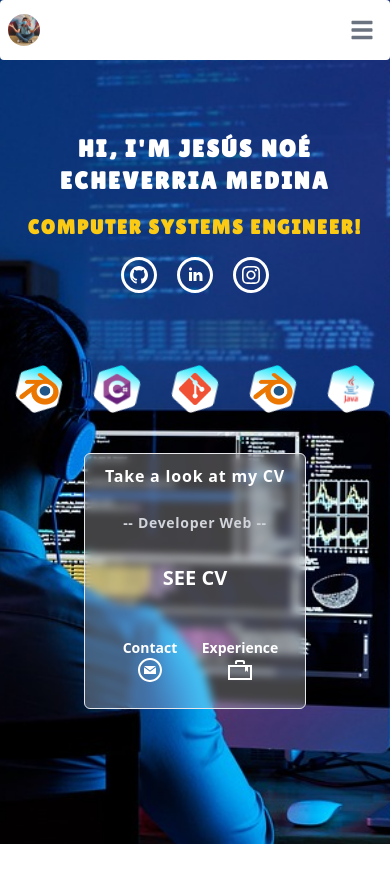
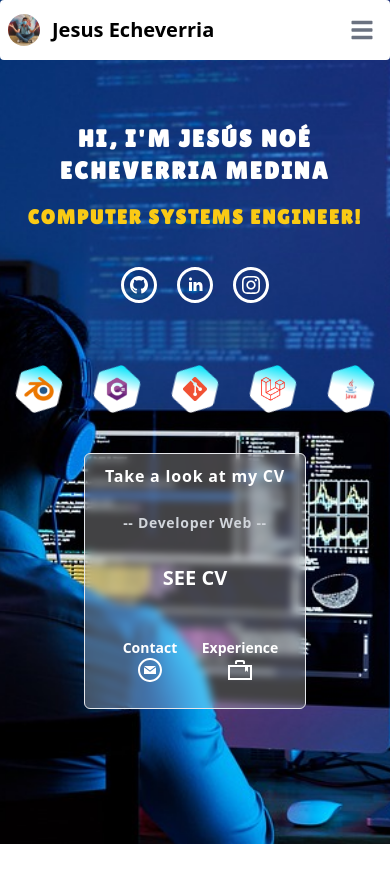
Before and after one commit to EcheverriaJesus/JesusEcheverria.github.io, a React (Create React App) app: page / in a window 390 px wide. Shown: the top 882 px of the page. Built offline with nearby package versions, Linux system fonts and the light colour scheme; a web font is replaced by a local one.

Commit message:
Solucion de imagenes y nombre en el navbar

```diff
--- a/src/App.css
+++ b/src/App.css
@@ -12,10 +12,13 @@
   background-position: center;
 }
 
-@media (prefers-reduced-motion: no-preference) {
+/* @media (prefers-reduced-motion: no-preference) {
   .App-logo {
     animation: App-logo-spin infinite 20s linear;
   }
+} */
+.App-logo {
+  animation: App-logo-spin infinite 20s linear;
 }
 
 @keyframes App-logo-spin {
--- a/src/App.js
+++ b/src/App.js
@@ -15,7 +15,7 @@ function App() {
           <section className="flex py-5 w-full sm:py-24 md:w-2/3 flex-col justify-center items-center gap-4">
             <h2 className="text-center text-2xl lg:text-3xl text-white font-bold letter font-LilitaOne tracking-widest">HI, I'M JESÚS NOÉ ECHEVERRIA MEDINA</h2>
             <h2 className="text-center text-xl lg:text-2xl text-yellow-300 font-semibold font-LilitaOne tracking-widest">COMPUTER SYSTEMS ENGINEER!</h2>
-            <article className="flex gap-5">
+            <article className="flex gap-5 pt-5">
               <Button_Icon url="https://github.com/EcheverriaJesus" path="M12 2c5.514 0 10 4.486 10 10s-4.486 10-10 10-10-4.486-10-10 4.486-10 10-10zm0-2c-6.627 0-12 5.373-12 12s5.373 12 12 12 12-5.373 12-12-5.373-12-12-12zm0 6c-3.313 0-6 2.686-6 6 0 2.651 1.719 4.9 4.104 5.693.3.056.396-.13.396-.289v-1.117c-1.669.363-2.017-.707-2.017-.707-.272-.693-.666-.878-.666-.878-.544-.373.041-.365.041-.365.603.042.92.619.92.619.535.917 1.403.652 1.746.499.054-.388.209-.652.381-.802-1.333-.152-2.733-.667-2.733-2.965 0-.655.234-1.19.618-1.61-.062-.153-.268-.764.058-1.59 0 0 .504-.161 1.65.615.479-.133.992-.199 1.502-.202.51.002 1.023.069 1.503.202 1.146-.776 1.648-.615 1.648-.615.327.826.121 1.437.06 1.588.385.42.617.955.617 1.61 0 2.305-1.404 2.812-2.74 2.96.216.186.412.551.412 1.111v1.646c0 .16.096.347.4.288 2.383-.793 4.1-3.041 4.1-5.691 0-3.314-2.687-6-6-6z" />
 
               <Button_Icon url="https://www.linkedin.com/in/jesus-echeverria/" path="M12 2c5.514 0 10 4.486 10 10s-4.486 10-10 10-10-4.486-10-10 4.486-10 10-10zm0-2c-6.627 0-12 5.373-12 12s5.373 12 12 12 12-5.373 12-12-5.373-12-12-12zm-2 8c0 .557-.447 1.008-1 1.008s-1-.45-1-1.008c0-.557.447-1.008 1-1.008s1 .452 1 1.008zm0 2h-2v6h2v-6zm3 0h-2v6h2v-2.861c0-1.722 2.002-1.881 2.002 0v2.861h1.998v-3.359c0-3.284-3.128-3.164-4-1.548v-1.093z" />
@@ -33,7 +33,7 @@ function App() {
             "/JesusEcheverria.github.io/Images/Blender.png",
             "/JesusEcheverria.github.io/Images/C.png",
             "/JesusEcheverria.github.io/Images/Git.png",
-            "/JesusEcheverria.github.io/Images/Blender.png",
+            "/JesusEcheverria.github.io/Images/Laravel.png",
             "/JesusEcheverria.github.io/Images/Java.png"
           ].map((image, index) => (
             <Logo_Tecnology key={index} image={image} alt="" />
--- a/src/Components/Logo_Tecnology.js
+++ b/src/Components/Logo_Tecnology.js
@@ -3,7 +3,7 @@ import React from 'react';
 export default function Logo_Tecnology(props) {
   return (
     <div className="flex justify-center items-center">
-       <svg className="App-logo flex absolute cuadro_girar2 w-12 h-12 sm:w-24 h-28 md:w-32 h-32" id="SvgjsSvg2170" viewBox="0 0 499.772 499.772" width="200" height="200">
+       <svg className="flex absolute App-logo w-12 h-12 sm:w-24 h-28 md:w-32 h-32" id="SvgjsSvg2170" viewBox="0 0 499.772 499.772" width="200" height="200">
         <path
           d="M492.692 223.646 394.345 52.979a53.123 53.123 0 0 0-46.08-26.667H151.572a53.12 53.12 0 0 0-46.08 26.027L7.145 223.006a53.333 53.333 0 0 0 0 53.333l98.347 170.667a53.332 53.332 0 0 0 46.08 26.453h196.693a53.334 53.334 0 0 0 46.08-25.813l98.347-170.667a53.76 53.76 0 0 0 0-53.333z"
           fill="url(&quot;#SvgjsLinearGradient2171&quot;)"></path>
@@ -15,7 +15,7 @@ export default function Logo_Tecnology(props) {
           </linearGradient>
         </defs>
       </svg>
-      <img className="flex absolute h-8 sm:h-12 md:h-14 lg:h-16" src={ props.image} alt="" />
+      <img className="flex absolute h-6 sm:h-12 md:h-14 lg:h-16" src={ props.image} alt="" />
     </div>
   );
 }
--- a/src/Components/NavBar.js
+++ b/src/Components/NavBar.js
@@ -4,7 +4,7 @@ import { Navbar } from 'flowbite-react';
 export default function NavBar() {
   return (
     <div>
-      <Navbar className='md:bg-blue-900 text-white' fluid rounded>
+      <Navbar className='text-black md:text-white md:bg-blue-900' fluid rounded>
   <Navbar.Brand href="../src/App.js" className='lg:pl-10'>
     <img alt="" className="mr-3 h-8 sm:h-9 rounded-full" src="/JesusEcheverria.github.io/Images/Perfil.jpg"/>
     <span className="self-center whitespace-nowrap text-xl font-semibold dark:text-white">
```
